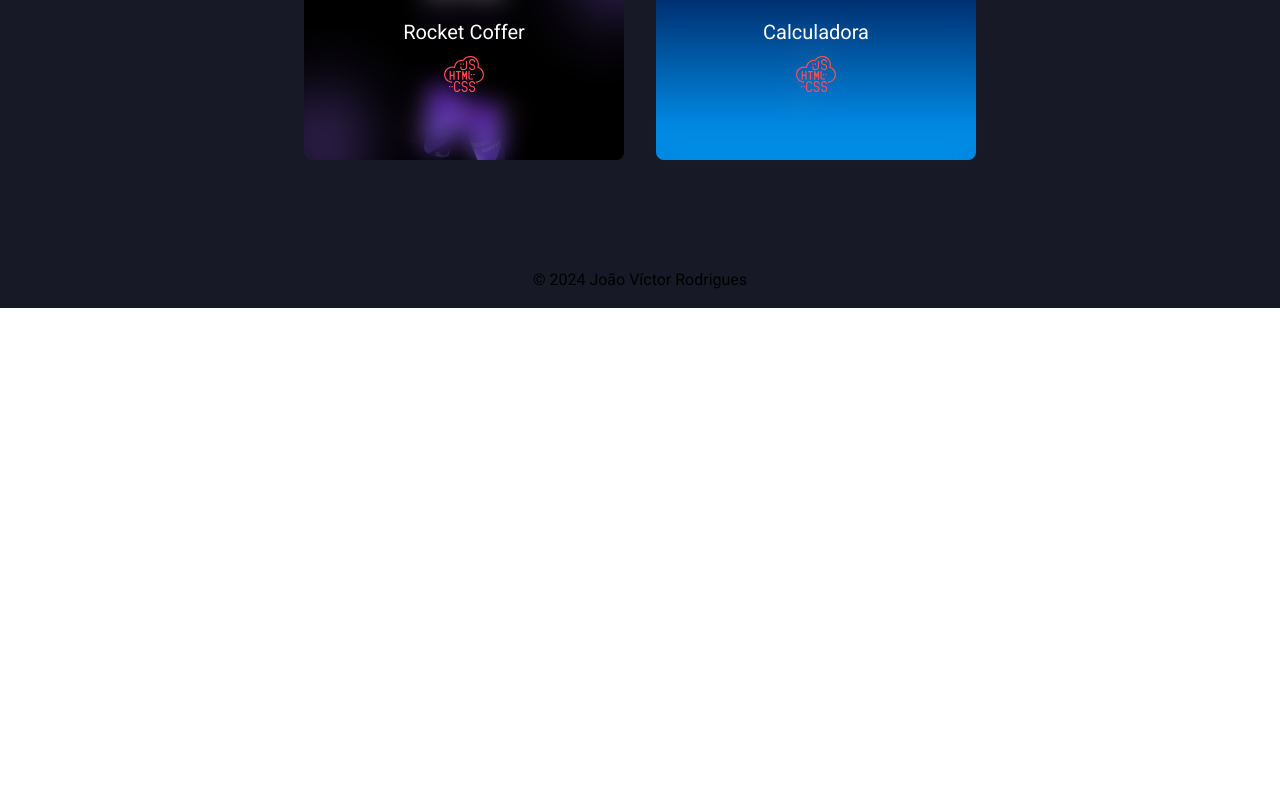
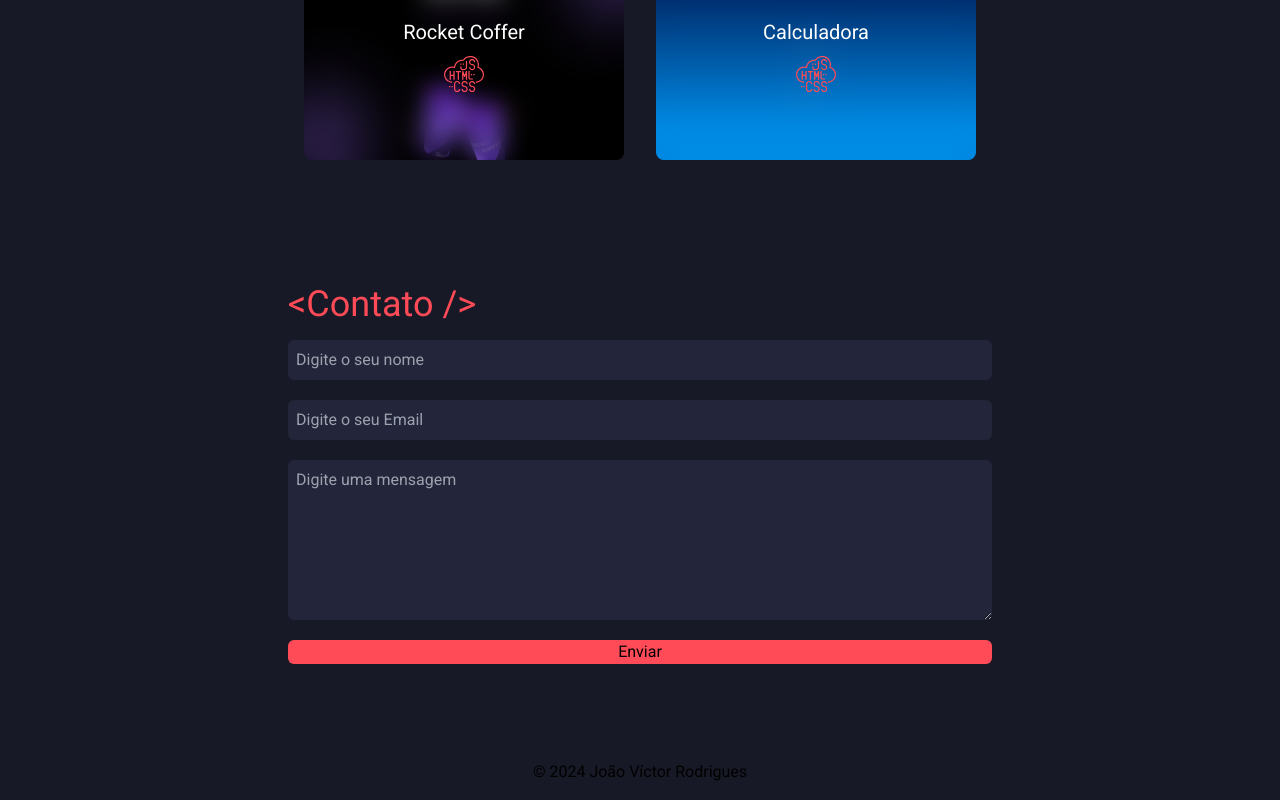
Before and after one commit to joao-victorr/portfolio, a React (Vite) app: page / in a window 1280 px wide. Shown: the part 1908-2708 px from the top of the page. Before the commit the page ends 2216 px from the top, so only its background shows below. Built offline with nearby package versions, Linux system fonts and the light colour scheme.

Commit message:
Create contato

```diff
--- a/package.json
+++ b/package.json
@@ -10,6 +10,8 @@
     "preview": "vite preview"
   },
   "dependencies": {
+    "@emailjs/browser": "^4.4.1",
+    "dotenv": "^16.4.5",
     "react": "^18.3.1",
     "react-dom": "^18.3.1"
   },
--- a/src/App.tsx
+++ b/src/App.tsx
@@ -6,6 +6,7 @@ import calculadoraBanner from "./assets/banner/calculadoraBanner.png";
 import { RenderSkills } from "./Componentes/reanderSkills";
 import { ScrollCustom } from "./Componentes/scrollCustom";
 import { useEffect, useRef, useState } from "react";
+import { Form } from "./Componentes/form";
 
 export default function App() {
   const homeRef = useRef<HTMLDivElement | null>(null);
@@ -161,6 +162,12 @@ export default function App() {
               </a>
             </div>
           </section>
+
+          {/* Contato */}
+          <section className="flex min-h-[50vh] w-full flex-col justify-center py-14">
+            <h1 className="mb-4 text-4xl text-secondary"> &lt;Contato /&gt;</h1>
+            <Form />
+          </section>
         </main>
 
         <footer className=" m-auto mt-10 h-10 w-full max-w-screen-md items-center text-center">
--- /dev/null
+++ b/src/Componentes/form.tsx
@@ -0,0 +1,63 @@
+import emailjs from "@emailjs/browser";
+
+import { useState } from "react";
+
+export const Form = () => {
+  const [name, setName] = useState("");
+  const [email, setEmail] = useState("");
+  const [message, setMessage] = useState("");
+
+  const sendEmail = async (e: React.FormEvent<HTMLFormElement>) => {
+    e.preventDefault();
+
+    if (name === "" || email === "" || message === "") {
+      alert("Por favor, preencha todos os campos.");
+      return;
+    }
+
+    const parameters = {
+      name,
+      email,
+      message,
+    };
+    const serviceId = import.meta.env.VITE_SERVICEID;
+    const templateId = import.meta.env.VITE_TEMPLATEID;
+    const publicId = import.meta.env.VITE_PUBLICID;
+
+    const res = await emailjs.send(serviceId, templateId, parameters, publicId);
+
+    if (res.status === 200) {
+      setName("");
+      setEmail("");
+      setMessage("");
+    }
+  };
+
+  return (
+    <form onSubmit={sendEmail} className="flex flex-col gap-5">
+      <input
+        type="text"
+        placeholder="Digite o seu nome"
+        className="rounded-md border-none bg-primary p-2 text-white outline-none"
+        onChange={(e) => setName(e.target.value)}
+        value={name}
+      />
+      <input
+        type="text"
+        placeholder="Digite o seu Email"
+        className=" rounded-md border-none bg-primary p-2 text-white outline-none"
+        onChange={(e) => setEmail(e.target.value)}
+        value={email}
+      />
+      <textarea
+        placeholder="Digite uma mensagem"
+        className="h-40 min-h-20 rounded-md border-none bg-primary p-2 text-white outline-none"
+        onChange={(e) => setMessage(e.target.value)}
+        value={message}
+      />
+      <button type="submit" className="rounded-md bg-secondary outline-none">
+        Enviar
+      </button>
+    </form>
+  );
+};
--- a/tailwind.config.js
+++ b/tailwind.config.js
@@ -1,9 +1,6 @@
 /** @type {import('tailwindcss').Config} */
 export default {
-  content: [
-    "./index.html",
-    "./src/**/*.{js,ts,jsx,tsx}",
-  ],
+  content: ["./index.html", "./src/**/*.{js,ts,jsx,tsx}"],
   theme: {
     extend: {
       colors: {
@@ -17,4 +14,4 @@ export default {
     },
   },
   plugins: [],
-}
+};
```
Also changed, not shown: 2 other files (tests, documents, lock files or other folders).
